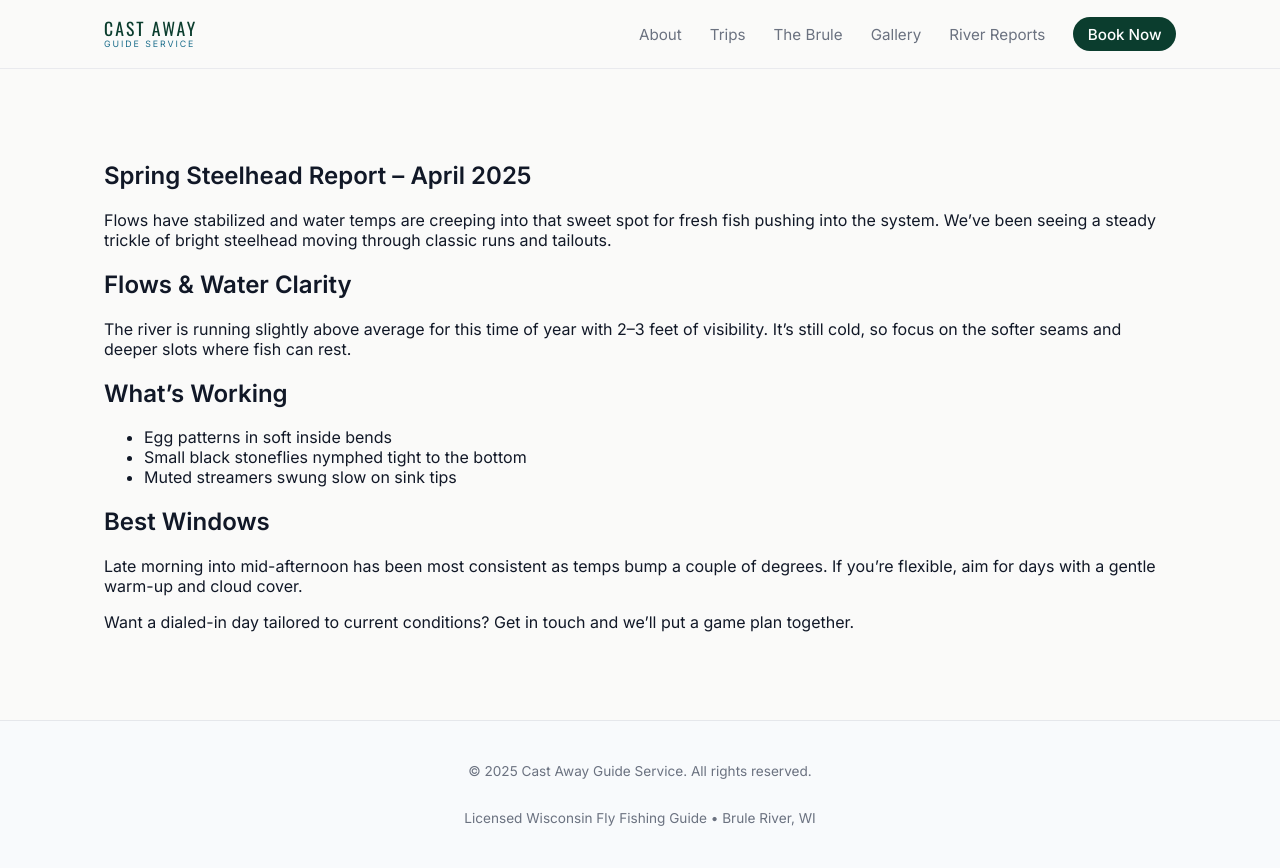
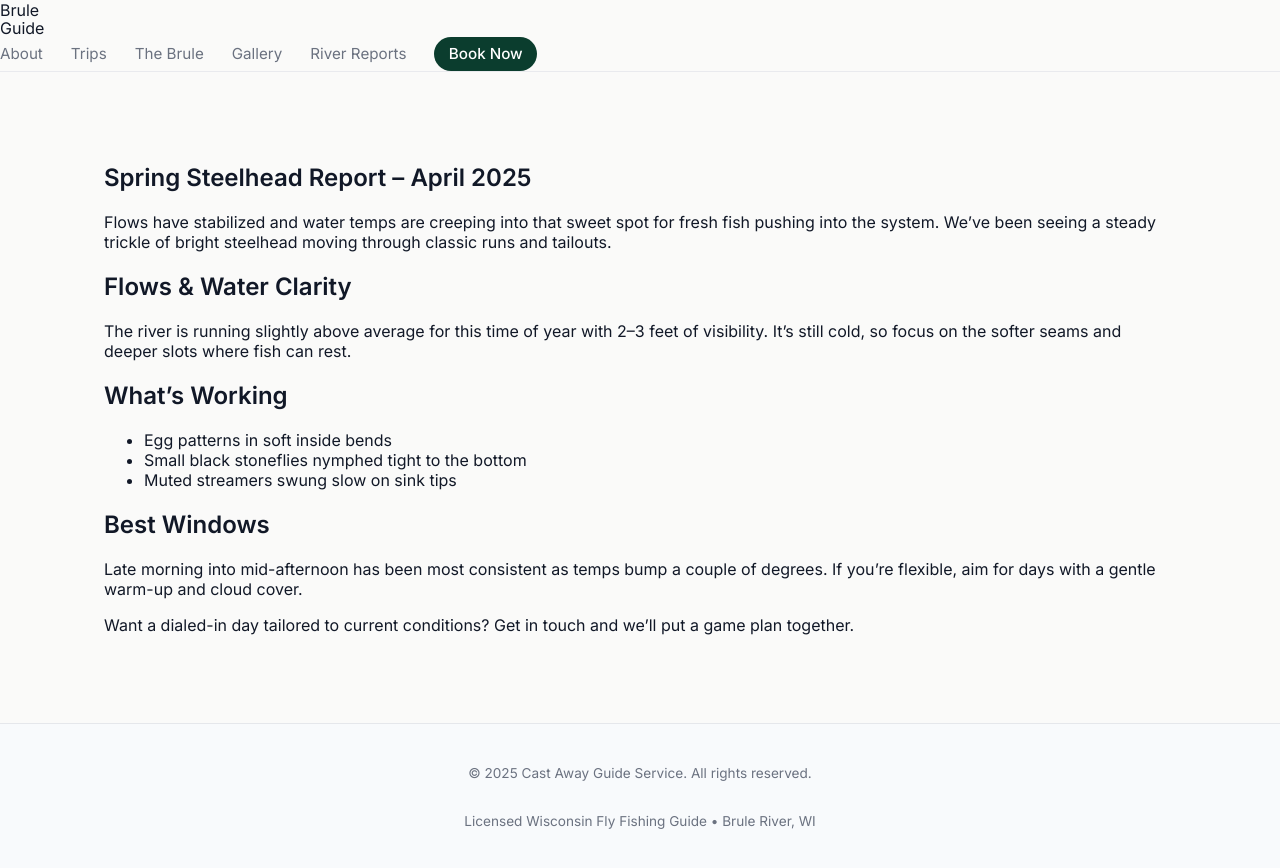
Before and after one commit to adamholden7/CastAwayGuideService, a Jekyll site: the page built from _posts/2025-01-01-sample-post.md, in a window 1280 px wide. Shown: the top 868 px of the page. Built offline with Jekyll 4.4.1, drawn with Linux system fonts in a browser that asks for light colours.

Commit message:
Update default.html

```diff
--- a/_layouts/default.html
+++ b/_layouts/default.html
@@ -15,11 +15,7 @@
 </head>
 <body>
   <header class="site-header">
-    <div class="container nav-container">
-       <a href="{{ '/' | relative_url }}" class="logo">
-        <span class="logo-title">CAST AWAY</span>
-        <span class="logo-subtitle">GUIDE SERVICE</span>
-      </a>
+    <a href="{{ '/' | relative_url }}" class="logo">Brule<span>Guide</span></a>
 
       <button class="nav-toggle" aria-label="Toggle navigation">
         <span class="nav-toggle-line"></span>
```
